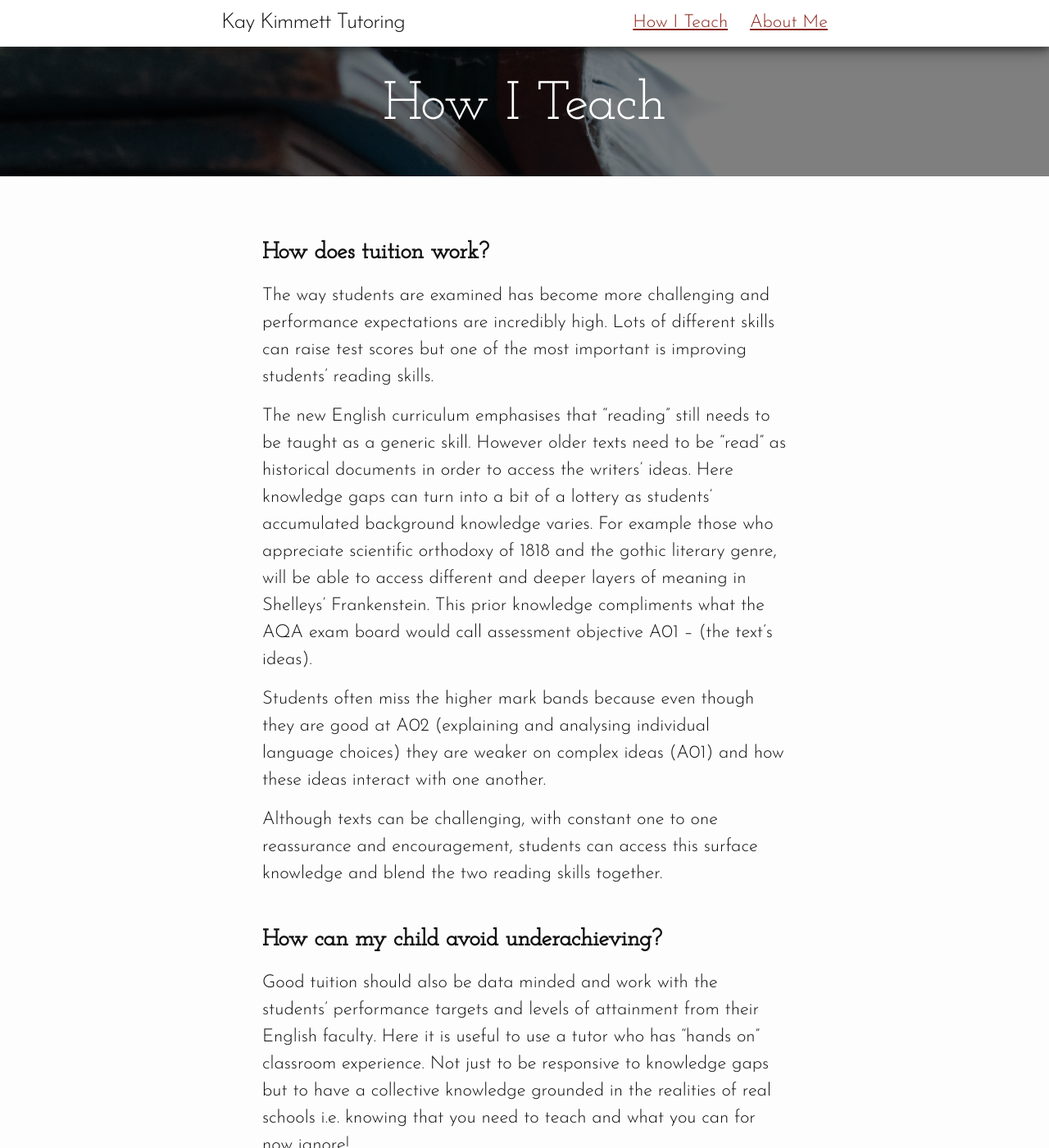
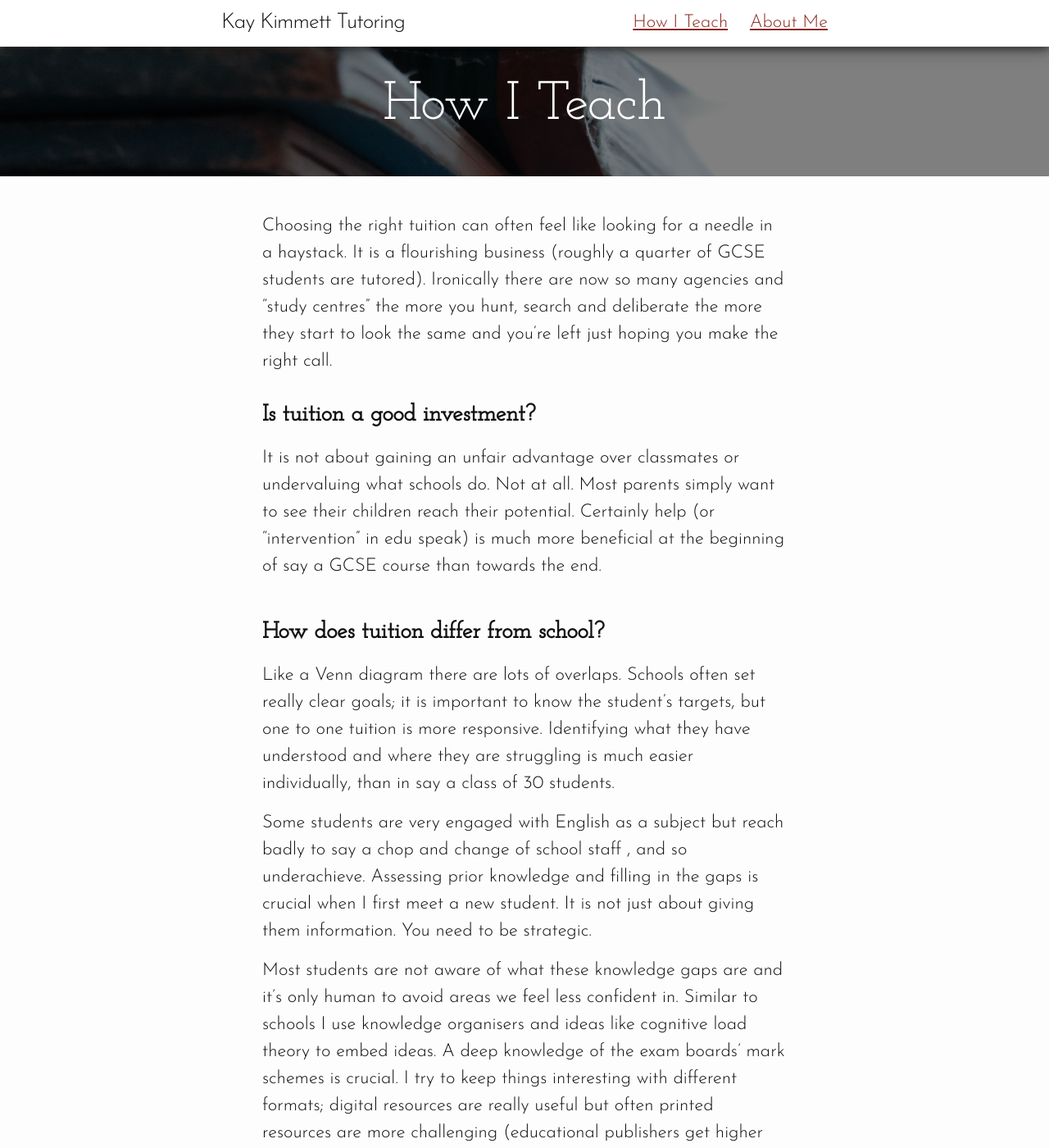
Before and after one commit to kaykimmett/kaykimmett.github.io, a Jekyll site: the page built from how-i-teach.html, in a window 1280 px wide and 1400 px high. Shown: the whole window at 82% size. Built offline with Jekyll 4.4.1, drawn with Linux system fonts in a browser that asks for light colours; nearby versions of some CDN libraries; some web fonts are replaced; some of the changed text lies outside the part shown.

Commit message:
2019 lets do this again shall we

```diff
--- a/about.html
+++ b/about.html
@@ -6,7 +6,7 @@ permalink: /about/
 bgimage: '/assets/books.jpg'
 ---
 
-<img class="headshot" src="/assets/kay-kimmett-square.jpg"><p>Before teaching, I was based in London working in PR for a FTSE 100 company. This involved writing skills and monitoring the company’s press coverage. Since moving to leafy Hampshire I have enjoyed 16 years experience teaching English in two Hampshire “Outstanding” Secondary schools and in a small private school. Spending too much time in cars, planes and trains is a not a plus though. I have family in Belfast, my husband is Scottish and one son lives in the USA. My iPad and Kindle travel with me, generally with my guilty pleasures a good crime novel or drama production.</p>
+<img class="headshot" src="/assets/kay-kimmett-square.jpg"><p>Freelance English Tutor, working and living in Southampton, having taught for 16 years.</p>
 
 <h2>Qualifications</h2>
 <h3>Postgraduate Diploma of English - University of Southampton</h3>
--- a/how-i-teach.html
+++ b/how-i-teach.html
@@ -7,20 +7,24 @@ redirect_from: '/faq/'
 bgimage: '/assets/workbook.jpg'
 ---
 
-<h4>How does tuition work?</h4>
+Choosing the right tuition can often feel like looking for a needle in a haystack.  It is a flourishing business (roughly a quarter of GCSE students are tutored).  Ironically there are now so many agencies and “study centres” the more you hunt, search and deliberate the more they start to look the same and you’re left just hoping you make the right call.
 
-<p>The way students are examined has become more challenging and performance expectations are incredibly high. Lots of different skills can raise test scores but one of the most important is improving students’ reading skills.</p>
-<p>The new English curriculum emphasises that “reading” still needs to be taught as a generic skill. However older texts need to be “read” as historical documents in order to access the writers’ ideas. Here knowledge gaps can turn into a bit of a lottery as students’ accumulated background knowledge varies.  For example those who appreciate scientific orthodoxy of 1818 and the gothic literary genre, will be able to access different and deeper layers of meaning in Shelleys’ Frankenstein. This prior knowledge compliments what the AQA exam board would call assessment objective A01 – (the text’s ideas).</p>
-<p>Students often miss the higher mark bands because even though they are good at A02 (explaining and analysing individual language choices) they are weaker on complex ideas (A01) and how these ideas interact with one another.</p>
-<p>Although texts can be challenging, with constant one to one reassurance and encouragement, students can access this surface knowledge and blend the two reading skills together.</p>
+<h4>Is tuition a good investment?</h4>
+<p>It is not about gaining an unfair advantage over classmates or undervaluing what schools do.  Not at all.  Most parents simply want to see their children reach their potential.  Certainly help (or “intervention” in edu speak) is much more beneficial at the beginning of say a GCSE course than towards the end.</p>
 
-<h4>How can my child avoid underachieving?</h4>
+<h4>How does tuition differ from school?</h4>
+<p>Like a Venn diagram there are lots of overlaps.   Schools often set really clear goals; it is important to know the student’s targets,  but one to one tuition is more responsive.  Identifying what they have understood and where they are struggling is much easier individually, than in say a class of 30 students.</p>
+<p>Some students are very engaged with English as a subject but reach badly to say a chop and change of school staff , and so underachieve.  Assessing prior knowledge and filling in the gaps is crucial when I first meet a new student.  It is not just about giving them information.  You need to be strategic.  </p>
+<p>Most students are not aware of what these knowledge gaps are and it’s only human to avoid areas we feel less confident in.  Similar to schools I use knowledge organisers and ideas like cognitive load theory to embed ideas.  A deep knowledge of the exam boards’ mark schemes is crucial.  I try to keep things interesting with different formats; digital resources are really useful but often printed resources are more challenging  (educational publishers get higher margins on these.)</p>
 
-<p>Good tuition should also be data minded and work with the students’ performance targets and levels of attainment from their English faculty. Here it is useful to use a tutor who has “hands on” classroom experience. Not just to be responsive to knowledge gaps but to have a collective knowledge grounded in the realities of real schools i.e. knowing that you need to teach and what you can for now ignore!</p>
-<p>Classroom situations are an inevitable trade off between breadth and depth, as there are group needs to consider.  With one to one tuition it is much easier to tailor content to individual students and help students remember what they learn.</p>
+<h4>Will tuition increase my child’s confidence?</h4>
+<p>Study centres keep costs down by applying a tested format to group situations while reassuring parents that they are “caring and “encouraging”; they have their place in educational attainment.    A good rapport between student and tutor is much easier on a one to one basis.  Building confidence is a longer term aim which grows organically from your student getting better marks.  A deep knowledge of the exam boards’ mark schemes and how to apply these, is how to get students to flourish.</p>
 
-<h4>Can you do my work for me?</h4>
-<p>An occasional question – the short answer is “no” but I can help make what you’ve written yourself amazing!</p>
+<!--
+
+
+
+
 
 <h4>Why is English important?</h4>
 <p>Many other curriculum subjects depend on high levels of fluency and technical accuracy in grammar, vocabulary and punctuation. When students engage in a fluent way within the printed and digital worlds they will be in future demand – from employers, Universities and others in today’s globalised economy.</p>
@@ -37,7 +41,7 @@ bgimage: '/assets/workbook.jpg'
 </ol>
 <p>Using say a spider map students can ‘select’ the most important ideas from a given topic. This is active revision rather than simply re-reading or using mnemonics.</p>
 
-<a href="/assets/illustratation.jpg" alt="The Iceberg Illusion by Sylvia Duckworth"><img class="illustratation" src="/assets/illustratation.jpg"></a>
+<a href="/assets/illustratation.jpg" alt="The Iceberg Illusion by Sylvia Duckworth"><img class="illustratation" src="/assets/illustratation.jpg"></a> -->
 
 <h4>What types of private tuition can you offer?</h4>
 <p>I offer tuition aimed at improving general overall performance. Additionally I offer more targeted tuition for specific weak areas or to bridge some knowledge gaps. I also offer one-off last minute exam practice sessions with detailed feedback.</p>
--- a/index.html
+++ b/index.html
@@ -8,7 +8,6 @@ bgimage: '/assets/girl-hands.jpg'
 <ul>
   <li>I will help boost your child’s English grades by tailoring a personalised learning experience to their individual needs.</li>
   <li>Along with an enhanced DBS/CRB Police certificate I have 16+ years experience in the state and private sectors.</li>
-  <li>I teach one-to-one sessions or small groups</li>
 </ul>
 
 <div class="vertical-margin home-cta">
```
